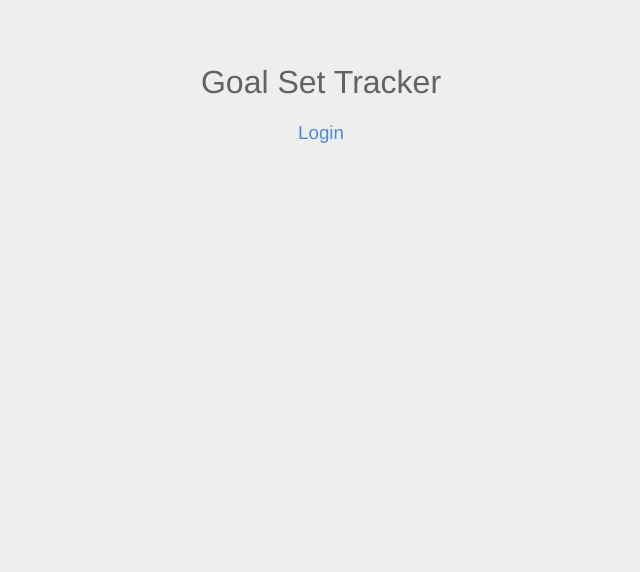
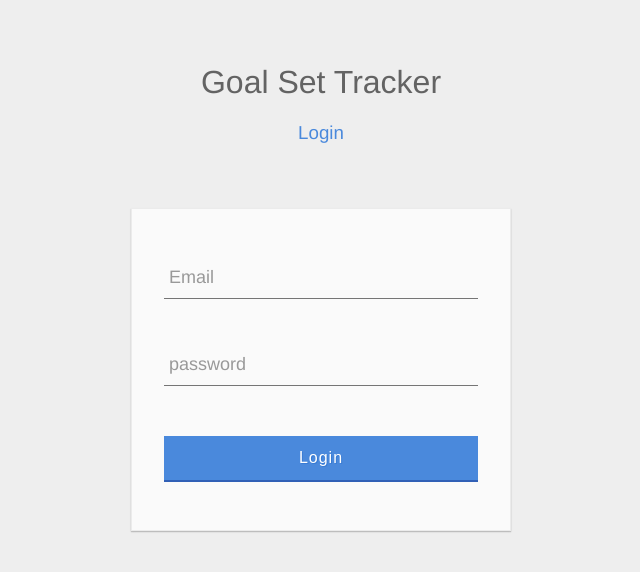
Before and after one commit to ingsoft-famaf/el-rejunte, a Django app: template myproject/goalsettracker/template/goalsettraker/login.html in a window 1280 px wide. Shown: the top 572 px of the page, without its empty margins (319-959 px from the left). Run offline with Django 3.2, Linux system fonts and the light colour scheme; the template is opened without the code that fills it, so the values that code supplies are empty.

Commit message:
completado el formulario login
añadido botones y campos de login

```diff
--- a/myproject/goalsettracker/template/goalsettraker/login.html
+++ b/myproject/goalsettracker/template/goalsettraker/login.html
@@ -12,7 +12,19 @@
         <h1>Goal Set Tracker</h1>
         <h3>Login</h3>
     </hgroup>
-
+    <form>
+        <div class="group">
+            <input type="email"><span class="highlight"></span><span class="bar"></span>
+            <label>Email</label>
+        </div>
+        <div class="group">
+            <input type="password"><span class="highlight"></span><span class="bar"></span>
+            <label>password</label>
+        </div>
+        <button type="button" class="button buttonBlue">Login
+        <div class="ripples buttonRipples"><span class="ripplesCircle"></span></div>
+        </button>
+    </form>
 </body>
 <footer>
 </footer>
```
